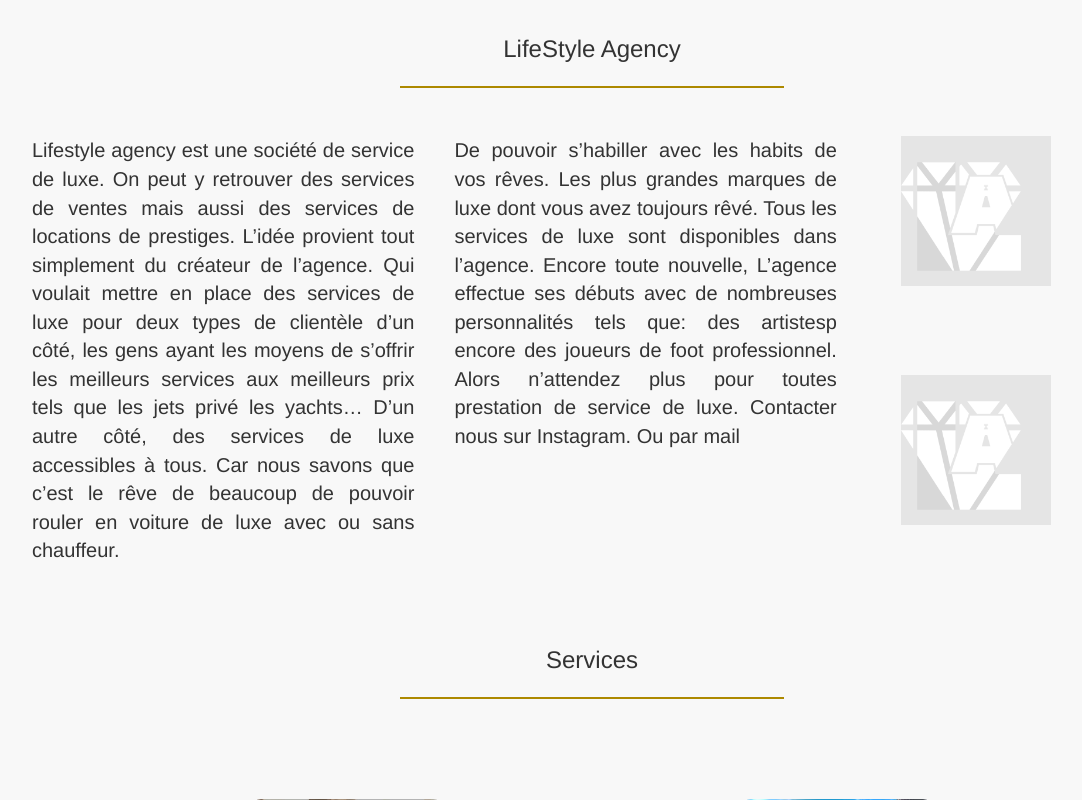
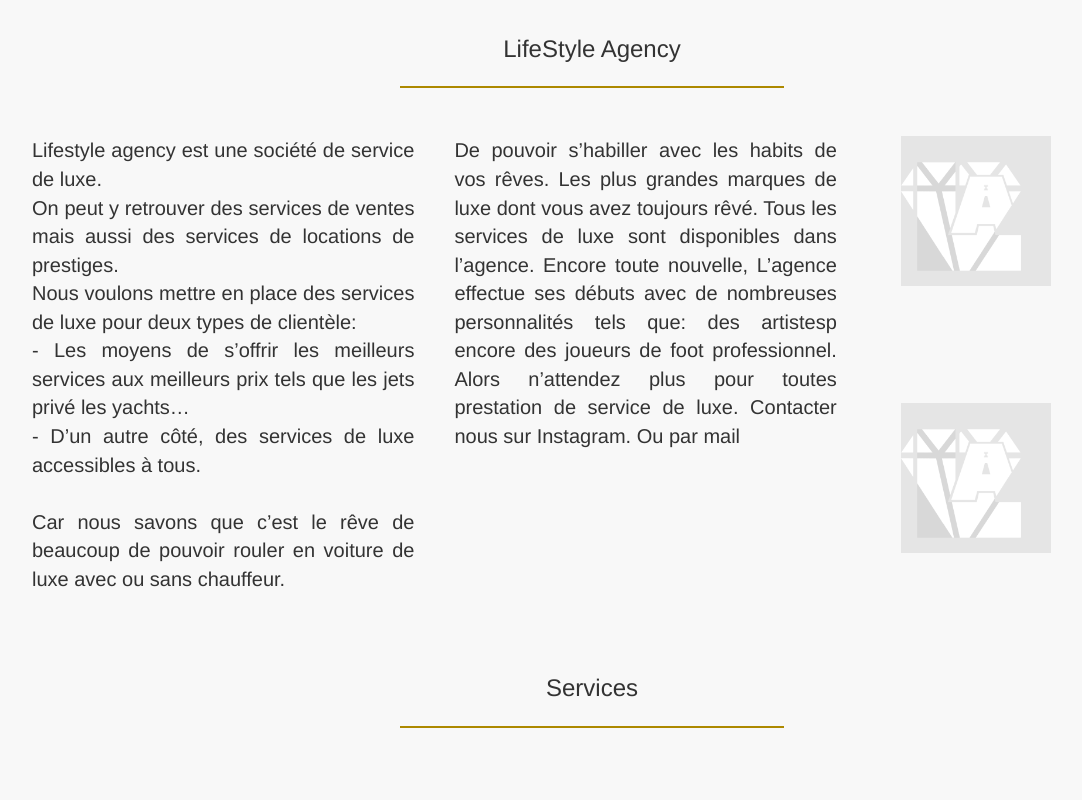
Before and after one commit to HocineBoudieb/lfagency_django, a Django app: page / in a window 1280 px wide. Shown: the part 644-1444 px from the top of the page, without its empty margins (48-1130 px from the left). Run offline with Django 3.2, Linux system fonts and the light colour scheme; data comes from the database, SQL or seed files in the repository; some libraries are stand-ins or nearby versions.

Commit message:
Update index.html

```diff
--- a/lfapp/templates/index.html
+++ b/lfapp/templates/index.html
@@ -107,11 +107,11 @@
       <h3>LifeStyle Agency</h3>
       <div class="deco"></div>
       <div class="write">
-        <p>Lifestyle agency est une société de service de luxe.
-On peut y retrouver des services de ventes mais aussi des services de locations de prestiges.
-L’idée provient tout simplement du créateur de l’agence.
-Qui voulait mettre en place des services de luxe pour deux types de clientèle d’un côté, les gens ayant les moyens de s’offrir les meilleurs services aux meilleurs prix  tels que les jets privé les yachts…
-D’un autre côté, des services de luxe accessibles à tous.
+        <p>Lifestyle agency est une société de service de luxe.<br>
+On peut y retrouver des services de ventes mais aussi des services de locations de prestiges.<br>
+Nous voulons mettre en place des services de luxe pour deux types de clientèle: <br>
+ - Les moyens de s’offrir les meilleurs services aux meilleurs prix  tels que les jets privé les yachts…<br>
+ - D’un autre côté, des services de luxe accessibles à tous.<br><br>
 Car nous savons que c’est le rêve de beaucoup de pouvoir rouler en voiture de luxe avec ou sans chauffeur.</p>
 
   <p> De pouvoir s’habiller avec les habits de vos rêves.
```
